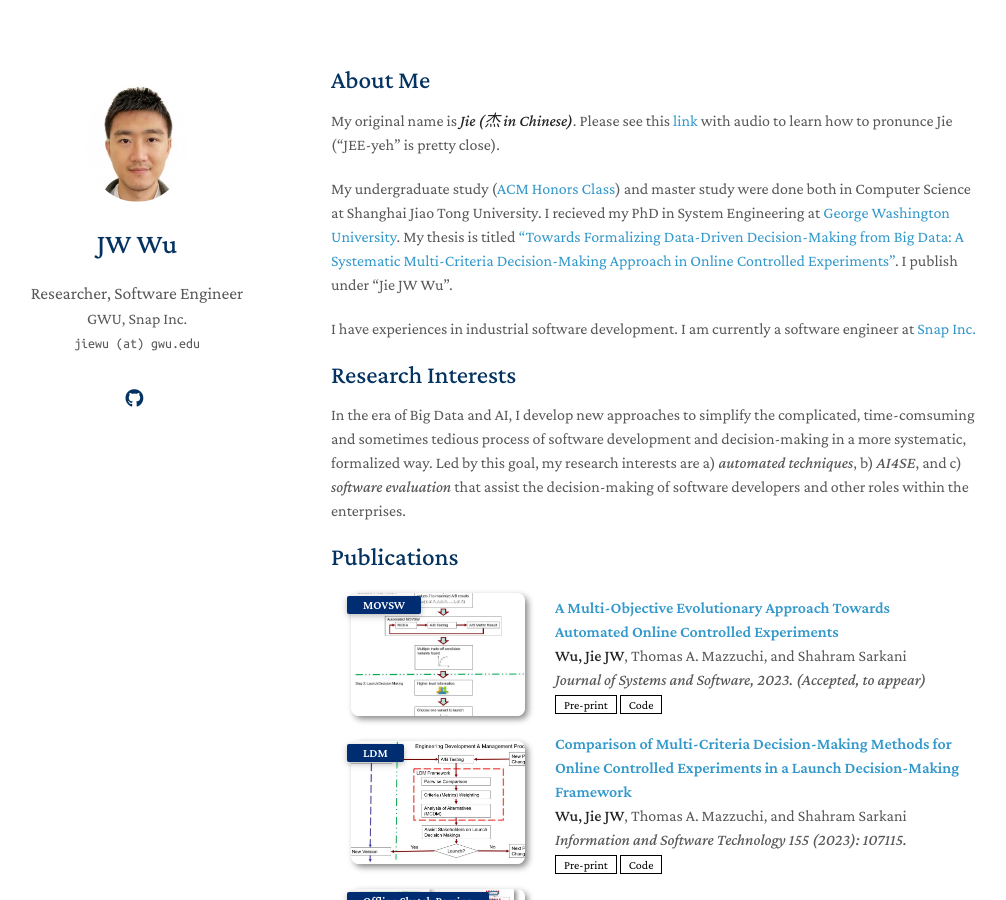
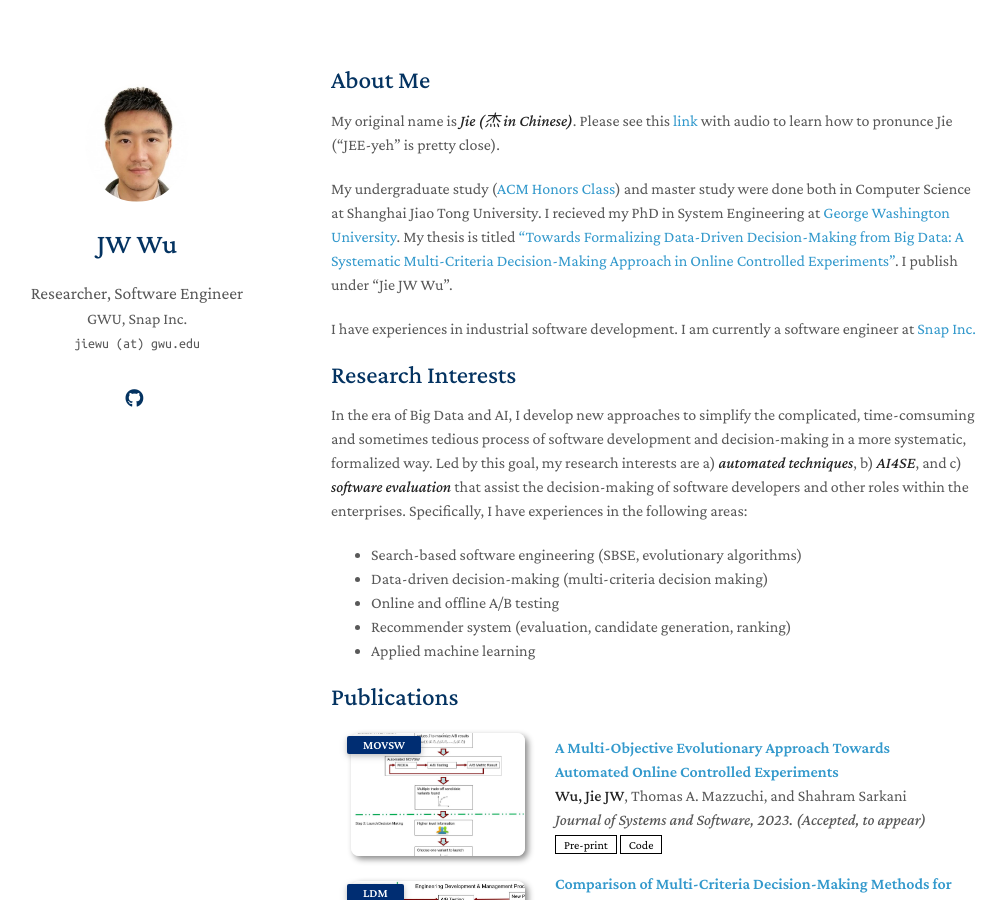
Before and after one commit to yaoyao-liu/minimal-light, a Jekyll site: the page built from index.md, in a window 1280 px wide and 900 px high. Shown: the whole window, without its empty margins (139-1145 px from the left). Built offline with Jekyll 4.4.1, drawn with Linux system fonts in a browser that asks for light colours; nearby versions of some CDN libraries; a style sheet for code colours, icons or effects is not loaded; our own code applies the rules of GitHub Pages for plain Markdown files.

Commit message:
Update index.md

```diff
--- a/index.md
+++ b/index.md
@@ -10,6 +10,11 @@ My undergraduate study ([ACM Honors Class](https://acm.sjtu.edu.cn/home)) and ma
 I have experiences in industrial software development. I am currently a software engineer at [Snap Inc.](https://snap.com/en-US)
 
 ## Research Interests
-In the era of Big Data and AI, I develop new approaches to simplify the complicated, time-comsuming and sometimes tedious process of software development and decision-making in a more systematic, formalized way. Led by this goal, my research interests are a) _automated techniques_, b) _AI4SE_, and c) _software evaluation_ that assist the decision-making of software developers and other roles within the enterprises.
+In the era of Big Data and AI, I develop new approaches to simplify the complicated, time-comsuming and sometimes tedious process of software development and decision-making in a more systematic, formalized way. Led by this goal, my research interests are a) ***automated techniques***, b) ***AI4SE***, and c) ***software evaluation*** that assist the decision-making of software developers and other roles within the enterprises. Specifically, I have experiences in the following areas:
+- Search-based software engineering (SBSE, evolutionary algorithms)
+- Data-driven decision-making (multi-criteria decision making)
+- Online and offline A/B testing
+- Recommender system (evaluation, candidate generation, ranking)
+- Applied machine learning
 
 {% include_relative _includes/publications.md %}
```
